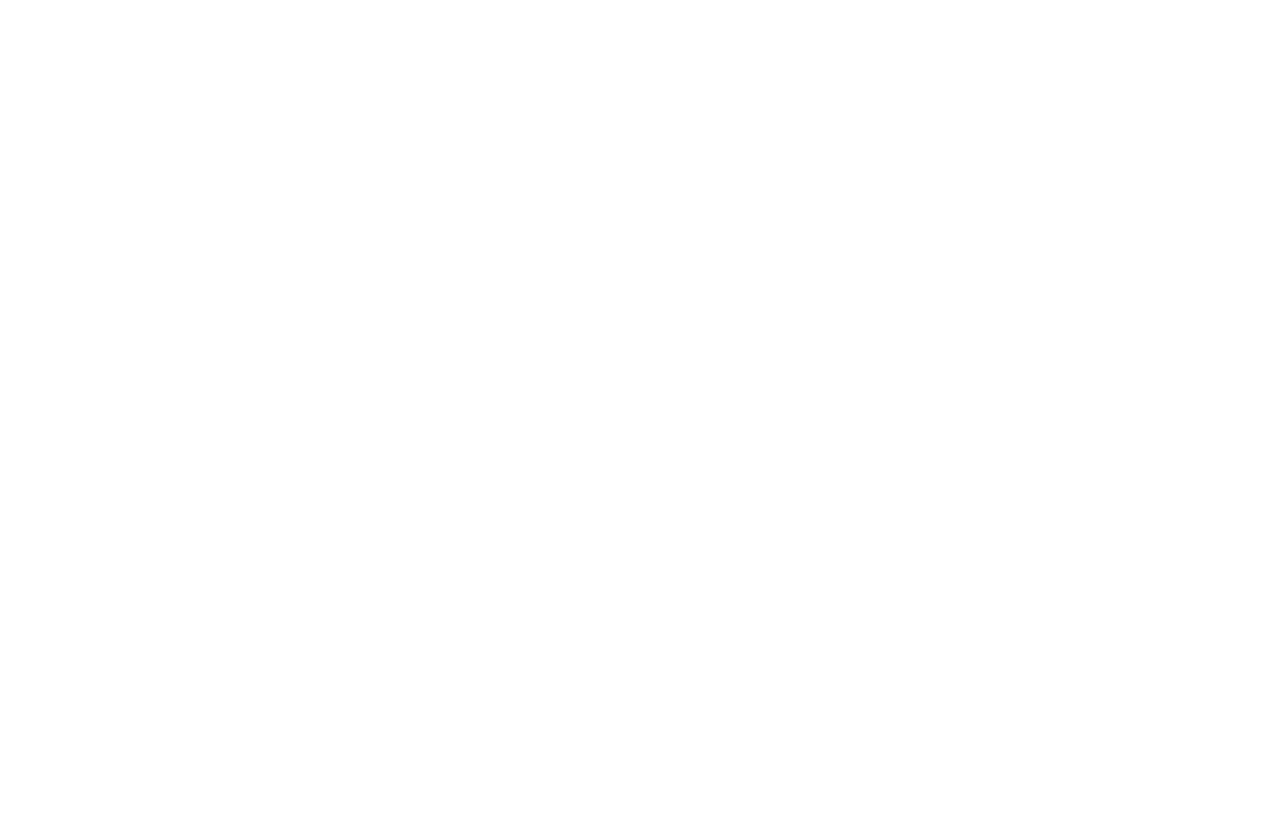
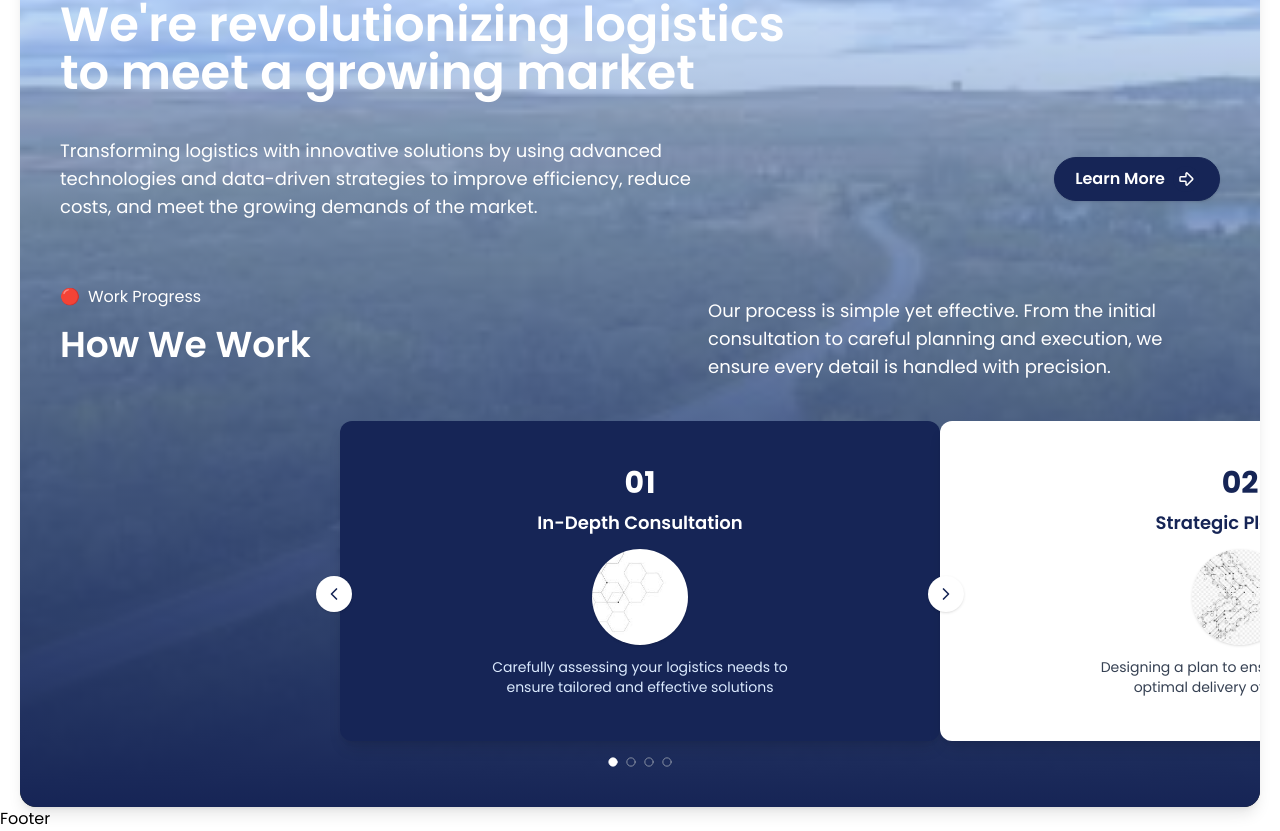
Before and after one commit to LupoNetn/Ford-X, a React (Vite) app: page / in a window 1280 px wide. Shown: the part 3007-3838 px from the top of the page. Before the commit the page ends 2952 px from the top, so only its background shows below. Built offline with nearby package versions, Linux system fonts and the light colour scheme; a web font is replaced by a local one.

Commit message:
finished the how we work section of the homepage

```diff
--- a/src/PagesLayout/Navbar.jsx
+++ b/src/PagesLayout/Navbar.jsx
@@ -7,7 +7,7 @@
   { name: "Home", link: "/" },
   { name: "About", link: "/about" },
   { name: "Services", link: "/services" },
-  { name: "Contact", link: "/services" },
+  { name: "Contact", link: "/contact" },
 ];
 
 const Navbar = () => {
--- a/src/components/Home/FreightSolution.jsx
+++ b/src/components/Home/FreightSolution.jsx
@@ -36,19 +36,19 @@
       label: "Reliability",
       icon: <CheckCircle size={40} />,
       desc: "We ensure everydelivery meets our high standards, from start to finish",
-      grid: "md:row-start-1 md:row-end-3 flex flex-col justify-between",
+      grid: "md:row-start-1 md:row-end-3  flex flex-col justify-between",
     },
     {
       label: "Innovation",
       icon: <LightbulbIcon size={40} />,
       desc: "Embracing the latest technology for a seamless logistics experience.",
-      grid: "md:row-start-3 md:row-end-6 flex flex-col justify-between",
+      grid: "md:row-start-3 md:row-end-6  flex flex-col justify-between",
     },
     {
       label: "Customer",
       icon: <Group size={40} />,
       desc: "Your needs are our priority - every mile of the journey",
-      grid: "md:row-start-4 md:row-end-6 flex flex-col justify-between",
+      grid: "md:row-start-4 md:row-end-6  flex flex-col justify-between",
     },
     {
       label: "Sustainability",
@@ -71,7 +71,7 @@
           </h2>
         </div>
 
-        <div className="grid grid-cols-1 sm:grid-cols-2 gap-4 md:gap-6">
+        <div className="grid grid-cols-1 sm:grid-cols-2 gap-4 md:gap-6 ">
           {freightSolution.map((items, idx) => (
             <div
               key={idx}
@@ -113,7 +113,7 @@
               integrity, quality and accountability
             </p>
           </div>
-          <div className="flex-1 grid grid-cols-1 sm:grid-cols-2 grid-rows-6 gap-4">
+          <div className="flex-1 grid grid-cols-1 sm:grid-cols-2 md:grid-rows-6 gap-4">
             {values.map((value, idx) => (
               <div
                 key={idx}
--- /dev/null
+++ b/src/components/Home/HowWeWork.jsx
@@ -0,0 +1,199 @@
+import React, { useState } from "react";
+import image from "../../assets/truck-drone-img.jpeg";
+import illustration1 from "../../assets/illustration1.jpeg";
+import illustration2 from "../../assets/illustration2.jpeg";
+import illustration3 from "../../assets/illustration3.jpeg";
+import illustration4 from "../../assets/illustration4.jpeg";
+import {
+  ArrowBigRight,
+  ChevronLeft,
+  ChevronRight,
+  Circle,
+} from "lucide-react";
+
+const HowWeWork = () => {
+  // Steps in the process
+  const Process = [
+    {
+      no: "01",
+      headline: "In-Depth Consultation",
+      text: "Carefully assessing your logistics needs to ensure tailored and effective solutions",
+      img: illustration1,
+    },
+    {
+      no: "02",
+      headline: "Strategic Planning",
+      text: "Designing a plan to ensure efficient and optimal delivery of your goods",
+      img: illustration2,
+    },
+    {
+      no: "03",
+      headline: "Efficient Execution",
+      text: "Carefully coordinating every detail of the shipment process to ensure smooth and timely execution.",
+      img: illustration3,
+    },
+    {
+      no: "04",
+      headline: "On-Time Delivery",
+      text: "Gaining a deep understanding of your logistics needs to offer the best possible solutions",
+      img: illustration4,
+    },
+  ];
+
+  const [activeIndex, setActiveIndex] = useState(0);
+
+  // Go to previous slide
+  const prevSlide = () => {
+    setActiveIndex((prev) => (prev === 0 ? Process.length - 1 : prev - 1));
+  };
+
+  // Go to next slide
+  const nextSlide = () => {
+    setActiveIndex((prev) => (prev === Process.length - 1 ? 0 : prev + 1));
+  };
+
+  return (
+    <div>
+      {/* Background hero section */}
+      <div
+        className="mt-5 md:mt-7 lg:mt-10 relative rounded-2xl overflow-hidden shadow-lg bg-cover bg-center p-6 md:p-10"
+        style={{
+          backgroundImage: `url(${image})`,
+        }}
+      >
+        {/* Dark gradient overlay */}
+        <div className="absolute inset-0 bg-gradient-to-b from-blue-200/70 to-blue-950 z-0" />
+
+        {/* Foreground content */}
+        <div className="relative z-10 text-white">
+          {/* Heading + CTA */}
+          <div className="flex flex-col gap-8 sm:gap-10">
+            <h2 className="text-2xl sm:text-3xl md:text-4xl lg:text-[2.5rem] xl:text-5xl font-semibold max-w-3xl">
+              We're revolutionizing logistics to meet a growing market
+            </h2>
+
+            <div className="flex flex-col sm:flex-row sm:items-center sm:justify-between gap-6">
+              <p className="text-sm sm:text-base md:text-lg max-w-2xl">
+                Transforming logistics with innovative solutions by using
+                advanced technologies and data-driven strategies to improve
+                efficiency, reduce costs, and meet the growing demands of the
+                market.
+              </p>
+
+              <button className="flex items-center justify-center gap-2 bg-blue-950 text-white hover:text-blue-950 border border-blue-950 px-5 py-2 rounded-full font-semibold text-sm sm:text-base w-full sm:w-auto shadow hover:bg-blue-50 transition">
+                Learn More{" "}
+                <span className="bg-blue-950 text-white p-1 rounded-full">
+                  <ArrowBigRight size={18} />
+                </span>
+              </button>
+            </div>
+          </div>
+
+          {/* Work Progress Section */}
+          <div className="mt-16 flex flex-col items-center">
+            {/* Section title */}
+            <div className="flex flex-col lg:flex-row lg:items-end lg:justify-between gap-10 w-full">
+              <div className="">
+                <p className="flex items-center gap-2 text-sm sm:text-base">
+                  <span role="img" aria-label="dot">
+                    🔴
+                  </span>{" "}
+                  Work Progress
+                </p>
+                <h2 className="text-2xl sm:text-3xl md:text-4xl lg:text-[2.25rem] font-semibold my-4">
+                  How We Work
+                </h2>
+              </div>
+              <div className="max-w-lg">
+                <p className="text-sm sm:text-base md:text-lg">
+                  Our process is simple yet effective. From the initial
+                  consultation to careful planning and execution, we ensure
+                  every detail is handled with precision.
+                </p>
+              </div>
+            </div>
+
+            {/* === Carousel === */}
+            <div className="relative w-full max-w-[600px] mt-10 mx-auto">
+              {/* Slides wrapper */}
+              <div
+                className="flex transition-transform duration-500 ease-in-out"
+                style={{ transform: `translateX(-${activeIndex * 100}%)` }}
+              >
+                {Process.map((step, i) => {
+                  const darkBg = i === 0 || i === 2;
+                  return (
+                    <div key={step.no} className="w-full flex-shrink-0">
+                      <div
+                        className={`rounded-xl shadow-lg p-6 h-80 flex flex-col items-center justify-center text-center transition-all duration-500 ${
+                          darkBg
+                            ? "bg-blue-950 text-white"
+                            : "bg-white text-blue-950"
+                        }`}
+                      >
+                        {/* Number */}
+                        <div className="text-3xl font-bold mb-2">{step.no}</div>
+                        {/* Headline */}
+                        <h3 className="text-lg font-semibold mb-3">
+                          {step.headline}
+                        </h3>
+                        {/* Image */}
+                        <img
+                          src={step.img}
+                          alt={step.headline}
+                          className="w-24 h-24 object-cover rounded-full shadow mb-3"
+                        />
+                        {/* Text */}
+                        <p
+                          className={`text-sm max-w-xs ${
+                            darkBg ? "text-blue-100" : "text-gray-700"
+                          }`}
+                        >
+                          {step.text}
+                        </p>
+                      </div>
+                    </div>
+                  );
+                })}
+              </div>
+
+              {/* Prev/Next buttons */}
+              <button
+                onClick={prevSlide}
+                className="absolute top-1/2 -left-6 -translate-y-1/2 bg-white text-blue-950 p-2 rounded-full shadow hover:bg-blue-100 transition"
+              >
+                <ChevronLeft size={20} />
+              </button>
+              <button
+                onClick={nextSlide}
+                className="absolute top-1/2 -right-6 -translate-y-1/2 bg-white text-blue-950 p-2 rounded-full shadow hover:bg-blue-100 transition"
+              >
+                <ChevronRight size={20} />
+              </button>
+
+              {/* Dots Indicator */}
+              <div className="flex justify-center gap-2 mt-4">
+                {Process.map((_, i) => (
+                  <button
+                    key={i}
+                    onClick={() => setActiveIndex(i)}
+                    className={`transition ${
+                      activeIndex === i ? "text-white" : "text-gray-400"
+                    }`}
+                  >
+                    <Circle
+                      size={10}
+                      fill={activeIndex === i ? "currentColor" : "none"}
+                    />
+                  </button>
+                ))}
+              </div>
+            </div>
+          </div>
+        </div>
+      </div>
+    </div>
+  );
+};
+
+export default HowWeWork;
--- a/src/pages/HomePage.jsx
+++ b/src/pages/HomePage.jsx
@@ -3,6 +3,7 @@
 import Hero from "../components/Home/Hero";
 import AtYourService from "../components/Home/AtYourService";
 import FreightSolution from "../components/Home/FreightSolution";
+import HowWeWork from "../components/Home/HowWeWork";
 
 const HomePage = () => {
   return (
@@ -17,6 +18,9 @@
 
         {/* Freight Solutin */}
         <FreightSolution />
+
+        {/* How We Work */}
+        <HowWeWork />
       </div>
     </>
   );
```
